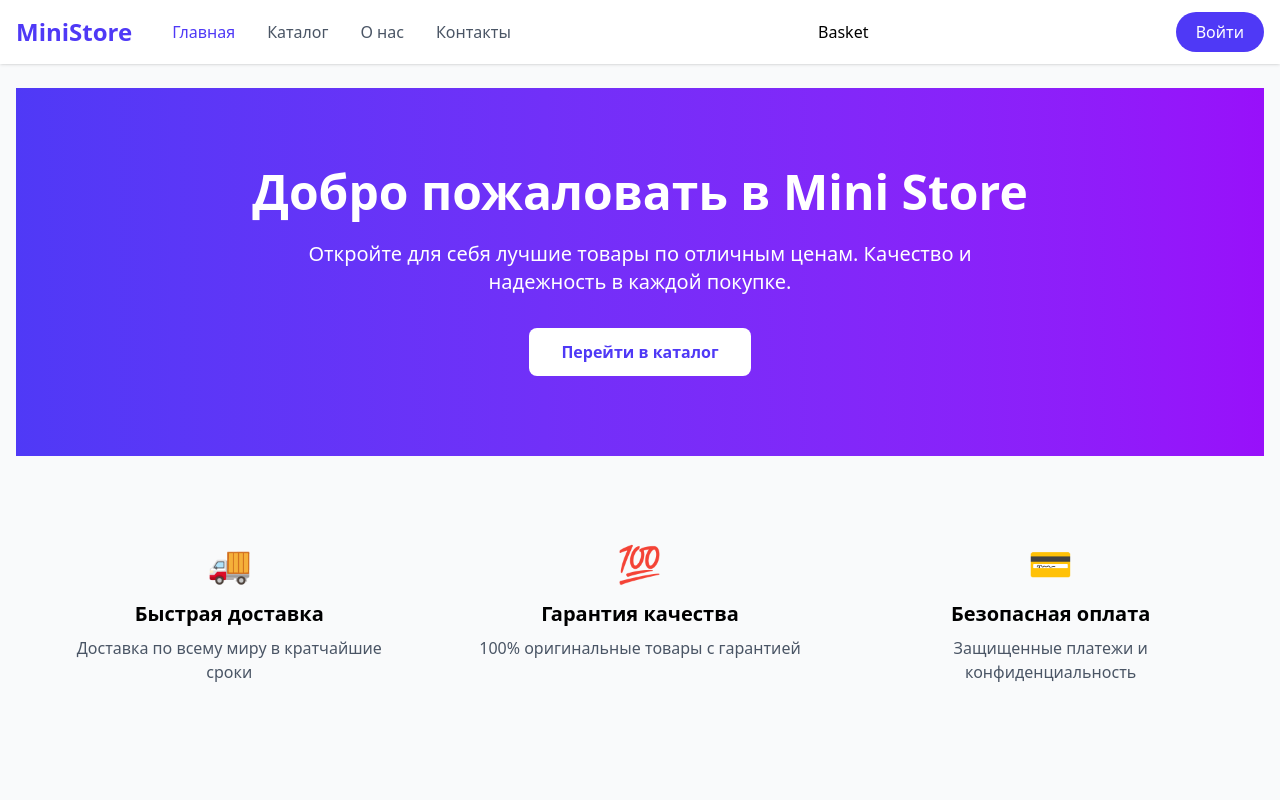
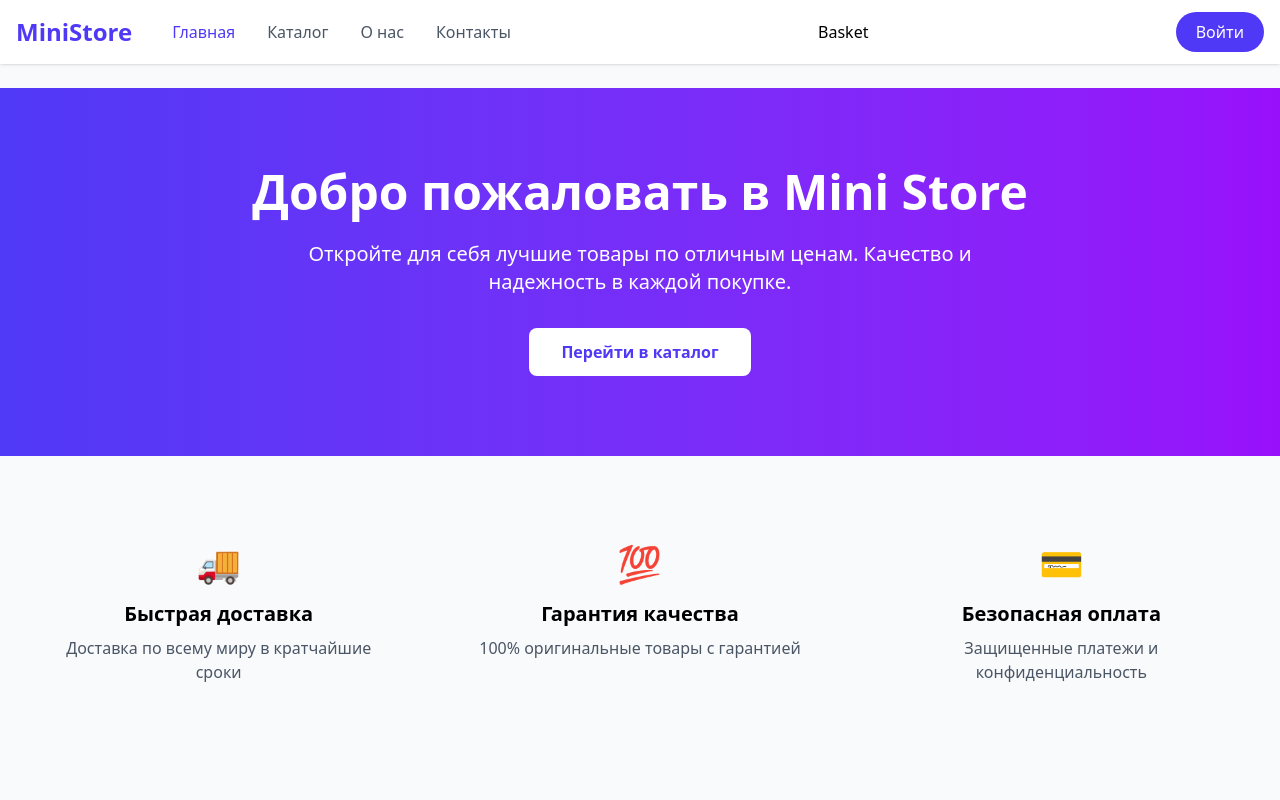
Before and after one commit to Adil-DD/mini-store, a React (Vite) app: page / in a window 1280 px wide. Shown: the top 800 px of the page. Built offline with nearby package versions, Linux system fonts and the light colour scheme; no server answers.

Commit message:
px-4 контенер

```diff
--- a/src/components/conteiners/Layout.tsx
+++ b/src/components/conteiners/Layout.tsx
@@ -6,7 +6,7 @@ export default function Layout() {
   return (
     <div className="min-h-screen flex flex-col bg-gray-50">
       <Header />
-      <div className="flex-1 container mx-auto px-4 py-6">
+      <div className="flex-1 container mx-auto py-6">
         <Outlet />
       </div>
 
--- a/src/components/pages/Catalog.tsx
+++ b/src/components/pages/Catalog.tsx
@@ -10,8 +10,8 @@ export default function Catalog() {
   // if(!data) return <p>Товар не загрузался </p>
 
   return (
-    <div className="container mx-auto">
-      <div className="flex w-full justify-between">
+    <div className="container mx-auto px-4">
+      <div className="flex w-full justify-between ">
         <h1 className="text-2xl mb-4">Коталог всех товаров</h1>
         <Search />
         <div></div>
```
